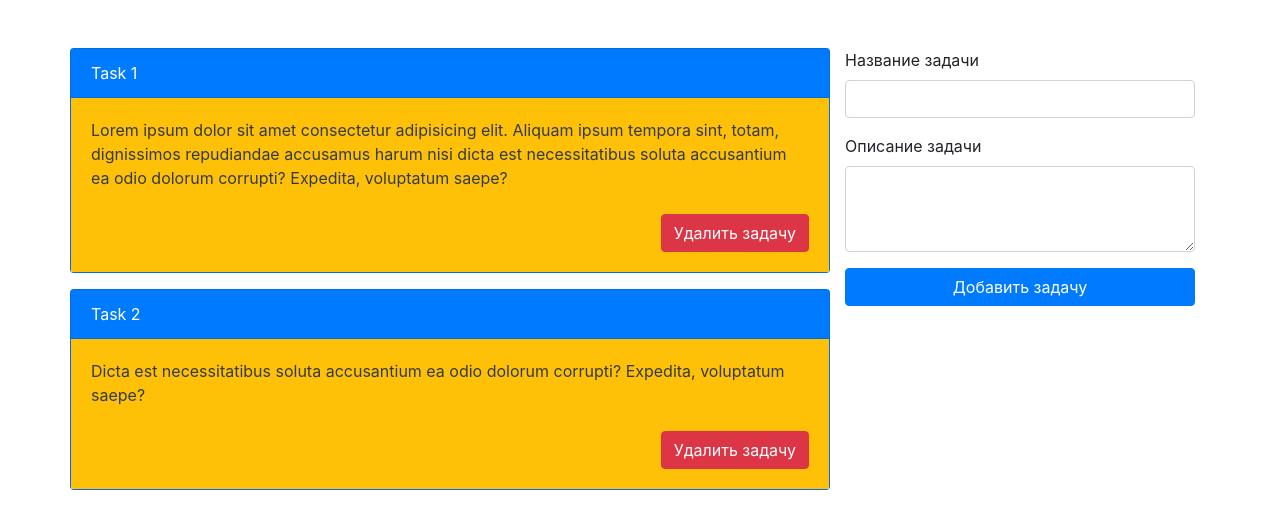
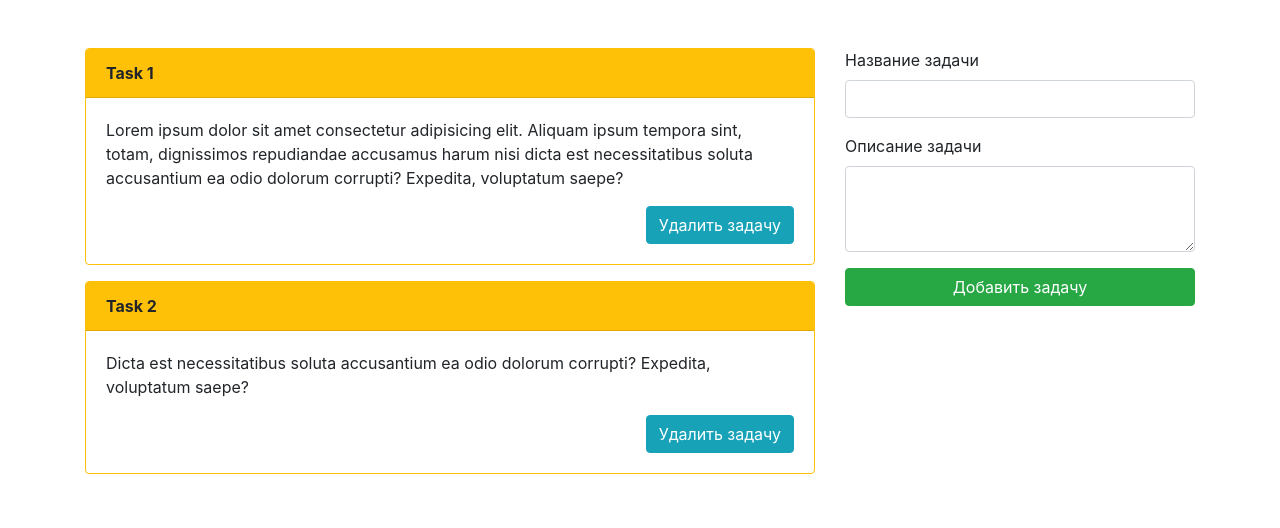
Before and after one commit to OleksandrUbohyi/todo-list, a plain HTML site: page index.html in a window 1280 px wide. Drawn offline with nearby package versions, Linux system fonts and the light colour scheme.

Commit message:
Fixed adaptive issues

```diff
--- a/index.html
+++ b/index.html
@@ -8,6 +8,7 @@
   <title>Document</title>
   <link rel="stylesheet" href="https://stackpath.bootstrapcdn.com/bootstrap/4.4.1/css/bootstrap.min.css"
     integrity="sha384-Vkoo8x4CGsO3+Hhxv8T/Q5PaXtkKtu6ug5TOeNV6gBiFeWPGFN9MuhOf23Q9Ifjh" crossorigin="anonymous" />
+  <link rel="stylesheet" href="style.css">
 </head>
 
 <body>
@@ -27,27 +28,31 @@
             <textarea type="text" class="form-control task-body" name="task-body" rows="3"></textarea>
           </div>
 
-          <button type="submit" class="btn btn-primary w-100 add-task-btn">
+          <button type="submit" class="btn btn-success w-100 add-task-btn">
             Добавить задачу
           </button>
 
         </form>
       </div>
 
+
       <div class="cards-list col-md-8 mt-4 mt-md-0">
         <div class="row">
+          <div class="col">
 
-          <!-- <div class="card text-white bg-primary mb-3 w-100">
-            <div class="card-header">Header</div>
-            <div class="card-body">Some quick example text to build on the card title and make up the bulk of the card's
+            <!-- <div class="card border-warning mb-3 w-100">
+              <div class="card-header bg-warning">Header</div>
+              <div class="card-body">Some quick example text to build on the card title and make up the bulk of the
+                card's
                 content.
               </div>
-            <button class="btn btn-danger w-auto">Удалить задачу</button>
+              <button class="btn btn-warning w-auto m-3 ml-auto delete-task-btn">Удалить задачу</button>
             </div> -->
 
+          </div>
+        </div>
+      </div>
 
-
-        </div>
     </div>
 
 
--- a/script.js
+++ b/script.js
@@ -23,10 +23,26 @@ let tasks = [{
 	const form = document.querySelector('.task-form');
 	const taskTitle = form.querySelector('.task-title');
 	const taskBody = form.querySelector('.task-body');
-	const tasksContainer = document.querySelector('.cards-list .row');
+	const tasksContainer = document.querySelector('.cards-list .col');
 	const addTaskBtn = document.querySelector('.add-task-btn');
 
 	addTaskBtn.addEventListener('click', onSubmitHandler);
+	tasksContainer.addEventListener('click', removeTask);
+
+	function removeTask(e) {
+		if (e.target.classList.contains('delete-task-btn')) {
+			const isConfirmed = confirm('Вы точно хотите удалить эту задачу?');
+
+			if (!isConfirmed) {
+				return;
+			}
+			e.target.closest('.card').remove();
+		}
+
+
+
+
+	}
 
 	function onSubmitHandler(e) {
 		e.preventDefault();
@@ -68,19 +84,19 @@ let tasks = [{
 
 	function createNewHtmlElement(task) {
 		const taskWrapper = document.createElement('div');
-		taskWrapper.classList.add('card', 'text-white', 'bg-primary', 'mb-3', 'w-100');
+		taskWrapper.classList.add('card', 'border-warning', 'mb-3', 'w-100');
 
 		const taskTitle = document.createElement('div');
-		taskTitle.classList.add('card-header', 'bg-primary');
+		taskTitle.classList.add('card-header', 'bg-warning');
 		taskTitle.textContent = task.title;
 
 		const taskBody = document.createElement('div');
-		taskBody.classList.add('card-body', 'bg-warning', 'text-dark');
+		taskBody.classList.add('card-body');
 		taskBody.textContent = task.body;
 
 		const deleteBtn = document.createElement('button');
 		deleteBtn.textContent = 'Удалить задачу';
-		deleteBtn.classList.add('btn', 'btn-danger', 'ml-auto', 'd-block', 'mt-4');
+		deleteBtn.classList.add('btn', 'btn-info', 'w-auto', 'd-block', 'mt-3', 'ml-auto', 'delete-task-btn');
 
 		taskWrapper.appendChild(taskTitle);
 		taskBody.appendChild(deleteBtn);
--- /dev/null
+++ b/style.css
@@ -0,0 +1,3 @@
+.card-header {
+    font-weight: 700;
+}
```
Lines whose indentation alone changed are shown as unchanged.
